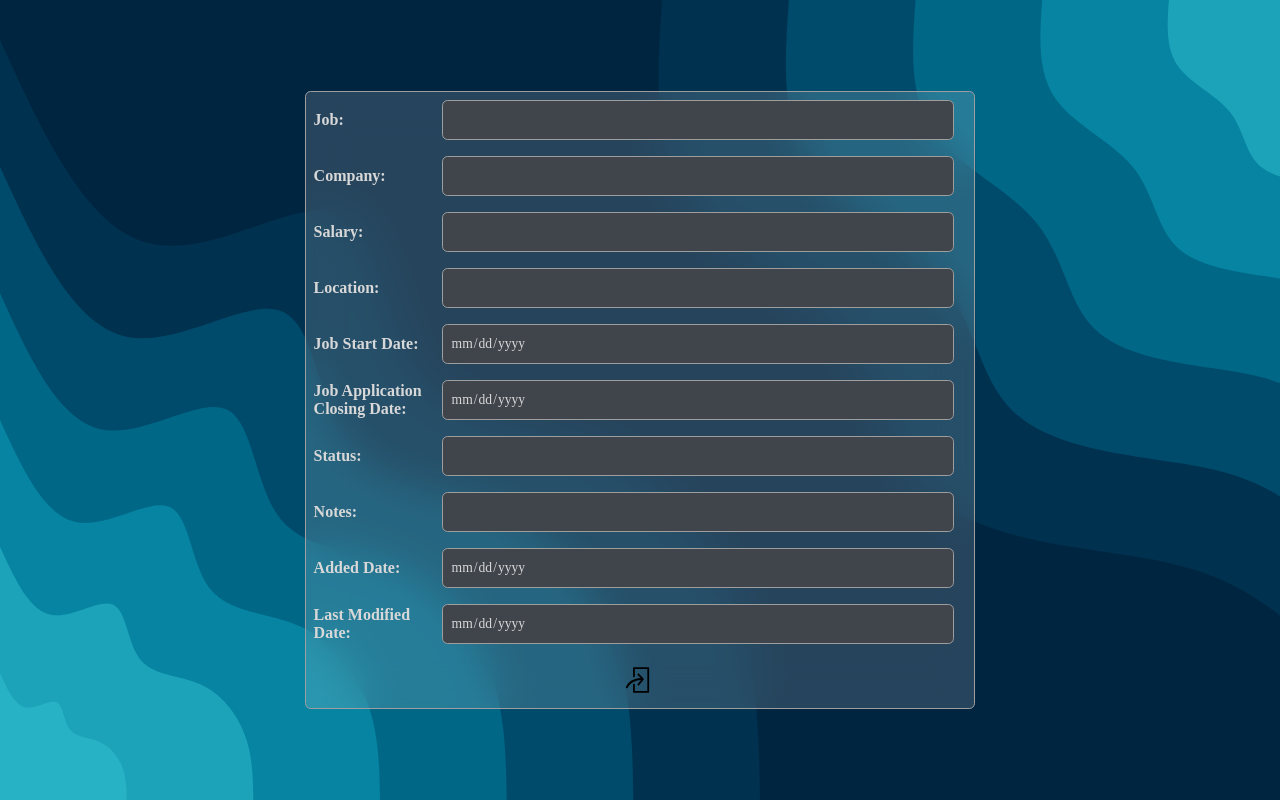
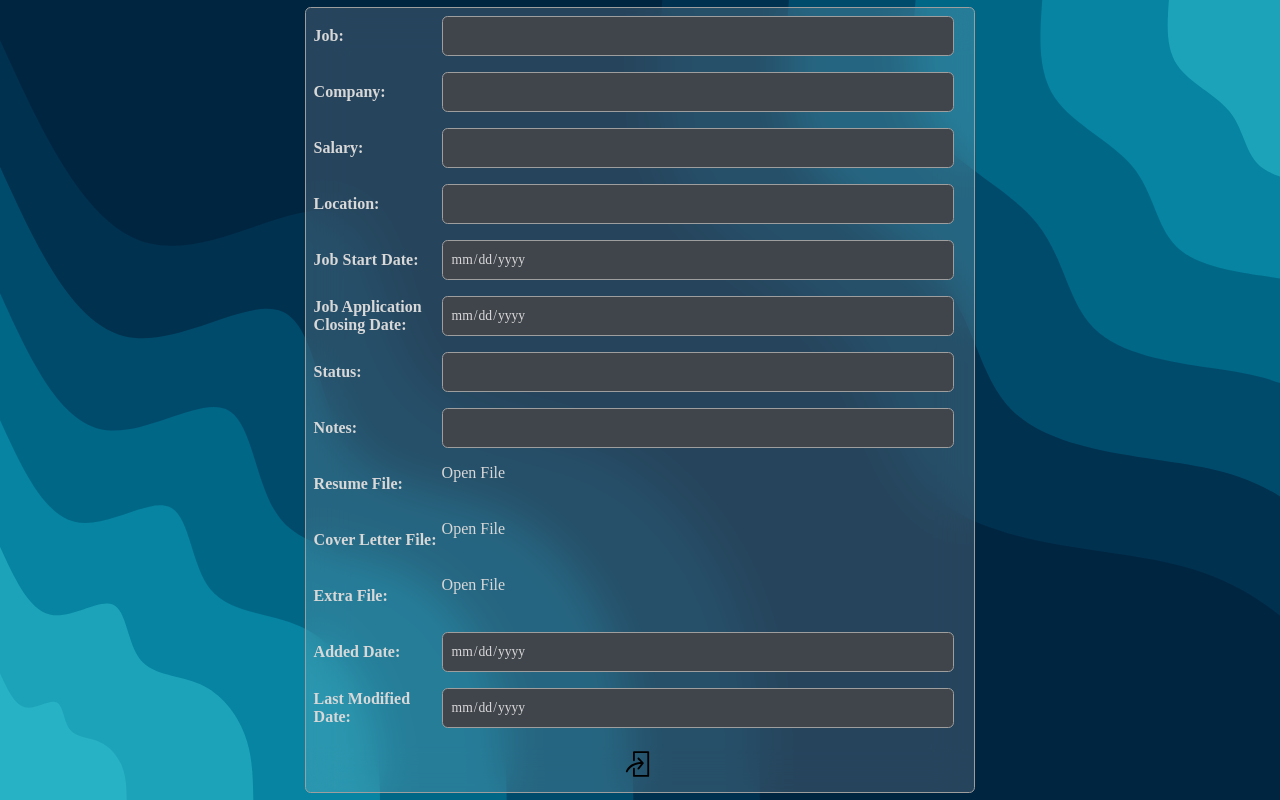
Before and after one commit to karthik-vig/job-application-tracker, a Flask app: template flaskr/templates/seeJobInfo.html in a window 1280 px wide. Run offline with Flask 2, Linux system fonts and the light colour scheme; the template is opened without the code that fills it, so the values that code supplies are empty.

Commit message:
added the ability to added and see files.

```diff
--- a/flaskr/app.py
+++ b/flaskr/app.py
@@ -1,4 +1,5 @@
-from flask import Flask, render_template, request
+from io import BytesIO
+from flask import Flask, render_template, request, send_file
 from flaskwebgui import FlaskUI
 import waitress
 from database import DatabaseHandler
@@ -19,7 +20,7 @@ def index():
     global searchFilters
     jobInfoList = None
     if searchFilters:
-        jobInfoList = databaseHandlerObj.retrieveRows(searchFilters=searchFilters)
+        jobInfoList = databaseHandlerObj.searchJobTrackerTableRows(searchFilters=searchFilters)
     jobLocations = databaseHandlerObj.getSearchFilterLimits()['allJobLocations']
     return render_template('index.html', jobInfoList=jobInfoList,
                              jobLocations=jobLocations)
@@ -43,12 +44,50 @@ def modifyJobInfo():
 @app.route('/seeJobInfo', methods=['GET'])
 def seeJobInfo():
     id = request.args.get('id')
-    searchFilters = {'id': id}
-    jobInfo = databaseHandlerObj.retrieveRows(searchFilters=searchFilters)
-    if str(type(jobInfo)) == "<class 'list'>":
-        jobInfo = jobInfo[0]
+    jobTrackerInfo = databaseHandlerObj.getRowsOnID(id=id, tableName='JobTrackerTable')
+    fileTrackerInfo = databaseHandlerObj.getRowsOnID(id=id, tableName='FileTrackerTable')
+    if str(type(jobTrackerInfo)) == "<class 'list'>":
+        jobTrackerInfo = jobTrackerInfo[0]
+    if str(type(fileTrackerInfo)) == "<class 'list'>":
+        fileTrackerInfo = fileTrackerInfo[0]
+    jobInfo = {}
+    jobInfo.update(jobTrackerInfo)
+    jobInfo.update(fileTrackerInfo)
+    '''
+    # temp. remove latter
+    jobInfo['resumeFile'] = {}
+    jobInfo['resumeFile']['name'] = 'temp file name'
+    jobInfo['coverLetterFile'] = {}
+    jobInfo['coverLetterFile']['name'] = 'temp file name'
+    jobInfo['extraFile'] = {}
+    jobInfo['extraFile']['name'] = 'temp file name'
+    '''
     return render_template('seeJobInfo.html', jobInfo=jobInfo)
 
+
+@app.route('/resumeFile/<id>', methods=['GET'])
+@app.route('/coverLetterFile/<id>', methods=['GET'])
+@app.route('/extraFile/<id>', methods=['GET'])
+def getFiles(id):
+    requestUrl = str(request.url_rule)
+    fileTrackerInfo = databaseHandlerObj.getRowsOnID(id=id, tableName='FileTrackerTable')
+    if str(type(fileTrackerInfo)) == "<class 'list'>":
+        fileTrackerInfo = fileTrackerInfo[0]
+    if requestUrl == '/resumeFile/<id>':
+        # code to get filename and filedata based on id for resumeFile
+        fileName = fileTrackerInfo['resumeFile']['name']
+        fileData = fileTrackerInfo['resumeFile']['data']
+        return send_file(BytesIO(fileData), download_name=fileName, as_attachment=True)
+    if requestUrl == '/coverLetterFile/<id>':
+        # code to get filename and filedata based on id for coverLetterFiel
+        fileName = fileTrackerInfo['coverLetterFile']['name']
+        fileData = fileTrackerInfo['coverLetterFile']['data']
+        return send_file(BytesIO(fileData), download_name=fileName, as_attachment=True)
+    if requestUrl == '/extraFile/<id>':
+        # code to get filename and filedata based on id for extraFile
+        fileName = fileTrackerInfo['extraFile']['name']
+        fileData = fileTrackerInfo['extraFile']['data']
+        return send_file(BytesIO(fileData), download_name=fileName, as_attachment=True)
 
 @app.route('/redirectIndex', methods=['POST'])
 @app.route('/redirectAddJobInfo', methods=['POST'])
--- a/flaskr/static/css/seeJobInfoStyle.css
+++ b/flaskr/static/css/seeJobInfoStyle.css
@@ -56,24 +56,45 @@
     grid-row-end: row9;
 }
 
-.startJobTrackDateInputItem {
+.resumeFileInputItem {
     grid-column-start: col1;
     grid-column-end: endCol;
     grid-row-start: row9;
     grid-row-end: row10;
 }
 
-.modifiedJobTrackDateInputItem {
+.coverLetterFileInputItem {
     grid-column-start: col1;
     grid-column-end: endCol;
     grid-row-start: row10;
     grid-row-end: row11;
 }
 
+.extraFileInputItem {
+    grid-column-start: col1;
+    grid-column-end: endCol;
+    grid-row-start: row11;
+    grid-row-end: row12;
+}
+
+.startJobTrackDateInputItem {
+    grid-column-start: col1;
+    grid-column-end: endCol;
+    grid-row-start: row12;
+    grid-row-end: row13;
+}
+
+.modifiedJobTrackDateInputItem {
+    grid-column-start: col1;
+    grid-column-end: endCol;
+    grid-row-start: row13;
+    grid-row-end: row14;
+}
+
 .cancelSubmitInputItem {
     grid-column-start: col1;
     grid-column-end: endCol;
-    grid-row-start: row11;
+    grid-row-start: row14;
     grid-row-end: endRow;
     justify-self: center;
     align-self: center;
@@ -82,9 +103,9 @@
 .formContainer{
     display: grid;
     grid-template-columns: [col1] 50vw [endCol];
-    grid-template-rows: [row1] 5vh [row2] 5vh [row3] 5vh [row4] 5vh [row5] 5vh [row6] 5vh [row7] 5vh [row8] 5vh [row9] 5vh [row10] 5vh [row11] 5vh [endRow];
+    grid-template-rows: [row1] 5vh [row2] 5vh [row3] 5vh [row4] 5vh [row5] 5vh [row6] 5vh [row7] 5vh [row8] 5vh [row9] 5vh [row10] 5vh [row11] 5vh [row12] 5vh [row13] 5vh [row14] 5vh [endRow];
     row-gap: 2vh;
-    height: 75vh;
+    height: 96vh;
     width: 51vw;
     padding: 1vh;
 }
--- a/flaskr/templates/addJobInfo.html
+++ b/flaskr/templates/addJobInfo.html
@@ -56,16 +56,17 @@
             </fieldset>
             <fieldset class="coverLetterFileInputItem fieldsetContainer">
                 <label class="fieldsetLabelItem">Cover Letter File:</label>
-                <!--<section class="fieldsetInputItem">-->
+                <section class="fieldsetInputItem">
                     <input type="file" name="coverLetterFile" id="coverLetterFile">
                     <button onclick="document.getElementById('coverLetterFile').value = ''; return false;">Reset</button>
-                <!--</section>-->
+                </section>
             </fieldset>
             <fieldset class="extraFileInputItem fieldsetContainer">
                 <label class="fieldsetLabelItem">Extra File:</label>
                 <section class="fieldsetInputItem">
                     <input type="file" name="extraFile" id="extraFile">
                     <button onclick="document.getElementById('extraFile').value = ''; return false;">Reset</button>
+                </section>
             </fieldset>
             <input type="image"  src="{{url_for('static', filename='icons/add.svg')}}" name="newJobInfoSubmit" class="buttonDim newJobInfoSubmitInputItem">
             <input type="image" src="{{url_for('static', filename='icons/goBack.svg')}}" name="cancelSubmit" formaction="/redirect" class="buttonDim cancelSubmitInputItem">
--- a/flaskr/templates/seeJobInfo.html
+++ b/flaskr/templates/seeJobInfo.html
@@ -41,6 +41,39 @@
                 <label class="fieldsetLabelItem">Notes:</label>
                 <input type="text" name="notes" maxlength="10000"  value="{{jobInfo['notes']}}" readonly class="commonBorder fieldsetInputItem inputBGColor">
             </fieldset>
+            <fieldset class="resumeFileInputItem fieldsetContainer">
+                <label class="fieldsetLabelItem">Resume File:</label>
+                <section class="fieldsetInputItem">
+                    {% if jobInfo['resumeFile']['name'] != '' %}
+                        <p>{{ jobInfo['resumeFile']['name'] }}</p>
+                        <a href="/resumeFile/{{jobInfo['id']}}">Open File</a>
+                    {% else %}
+                        <p>No File.</p>
+                    {% endif %}
+                </section>
+            </fieldset>
+            <fieldset class="coverLetterFileInputItem fieldsetContainer">
+                <label class="fieldsetLabelItem">Cover Letter File:</label>
+                <section class="fieldsetInputItem">
+                    {% if jobInfo['coverLetterFile']['name'] != '' %}
+                        <p>{{ jobInfo['coverLetterFile']['name'] }}</p>
+                        <a href="/coverLetterFile/{{jobInfo['id']}}">Open File</a>
+                    {% else %}
+                        <p>No File.</p>
+                    {% endif %}
+                </section>
+            </fieldset>
+            <fieldset class="extraFileInputItem fieldsetContainer">
+                <label class="fieldsetLabelItem">Extra File:</label>
+                <section class="fieldsetInputItem">
+                    {% if jobInfo['extraFile']['name'] != '' %}
+                        <p>{{ jobInfo['extraFile']['name'] }}</p>
+                        <a href="/extraFile/{{jobInfo['id']}}">Open File</a>
+                    {% else %}
+                        <p>No File.</p>
+                    {% endif %}
+                </section>
+            </fieldset>
             <fieldset class="startJobTrackDateInputItem fieldsetContainer">
                 <label class="fieldsetLabelItem">Added Date:</label>
                 <input type="date" value="{{jobInfo['startJobTrackDate']}}" readonly class="commonBorder fieldsetInputItem inputBGColor">
```
Also changed, not shown: flaskr/database.py (+63 -30 lines).
